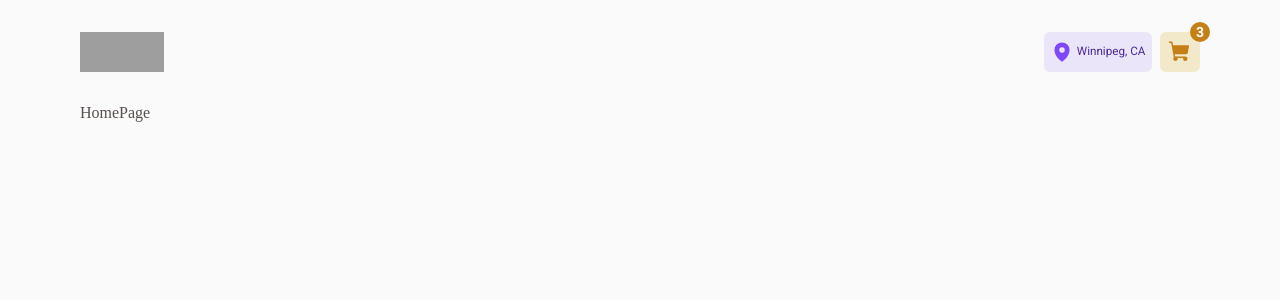
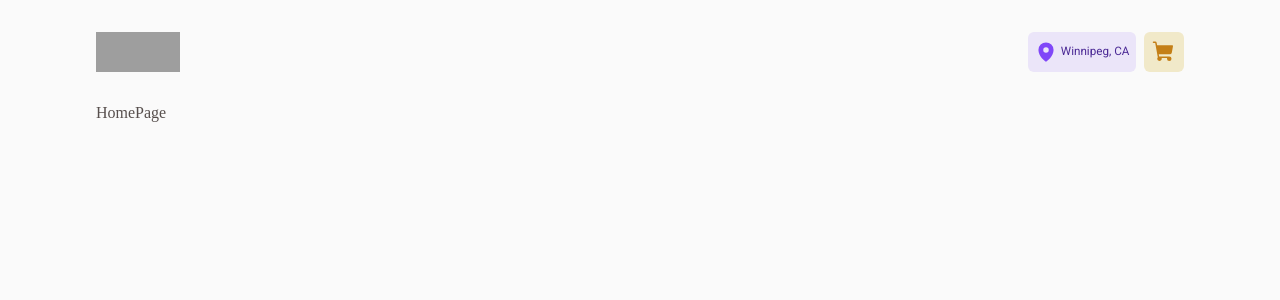
Before and after one commit to ViniOkamoto/challenges-react-ts, a React (Vite) app in the folder coffe-delivery/: page / in a window 1280 px wide. Shown: the top 300 px of the page. Built offline with nearby package versions, Linux system fonts and the light colour scheme; grey boxes are pictures that could not be loaded.

Commit message:
refact(DefaultLayout): remove media css

```diff
--- a/coffe-delivery/src/shared/layouts/default-layout/components/Header/index.tsx
+++ b/coffe-delivery/src/shared/layouts/default-layout/components/Header/index.tsx
@@ -15,12 +15,9 @@ export default function Header() {
           <MapPin size={22} weight="fill" />
           <TextS color="purple-dark"> Winnipeg, CA</TextS>
         </LocationButton>
-        <div>
-          <NavLink to="/history" title="History button nav">
-            <ShoppingCart size={24} weight="fill" />
-            <ShopCartCounter>3</ShopCartCounter>
-          </NavLink>
-        </div>
+        <NavLink to="/history" title="History button nav">
+          <ShoppingCart size={24} weight="fill" />
+        </NavLink>
       </nav>
     </HeaderContainer>
   )
--- a/coffe-delivery/src/shared/layouts/default-layout/styles.ts
+++ b/coffe-delivery/src/shared/layouts/default-layout/styles.ts
@@ -4,7 +4,5 @@ export const LayoutContainer = styled.div`
   width: 100%;
   max-width: 70rem;
   margin: 0 auto;
-  @media (max-width: 640px) {
-    padding: 0 1rem;
-  }
+  padding: 0 1rem;
 `
--- a/coffe-delivery/src/shared/theme/default.ts
+++ b/coffe-delivery/src/shared/theme/default.ts
@@ -44,7 +44,6 @@ export const defaultTheme = {
       xs: '1.125em',
     },
     text: {
-      xl: '1.25em',
       l: '1.25em',
       m: '1em',
       s: '0.875em',
```
